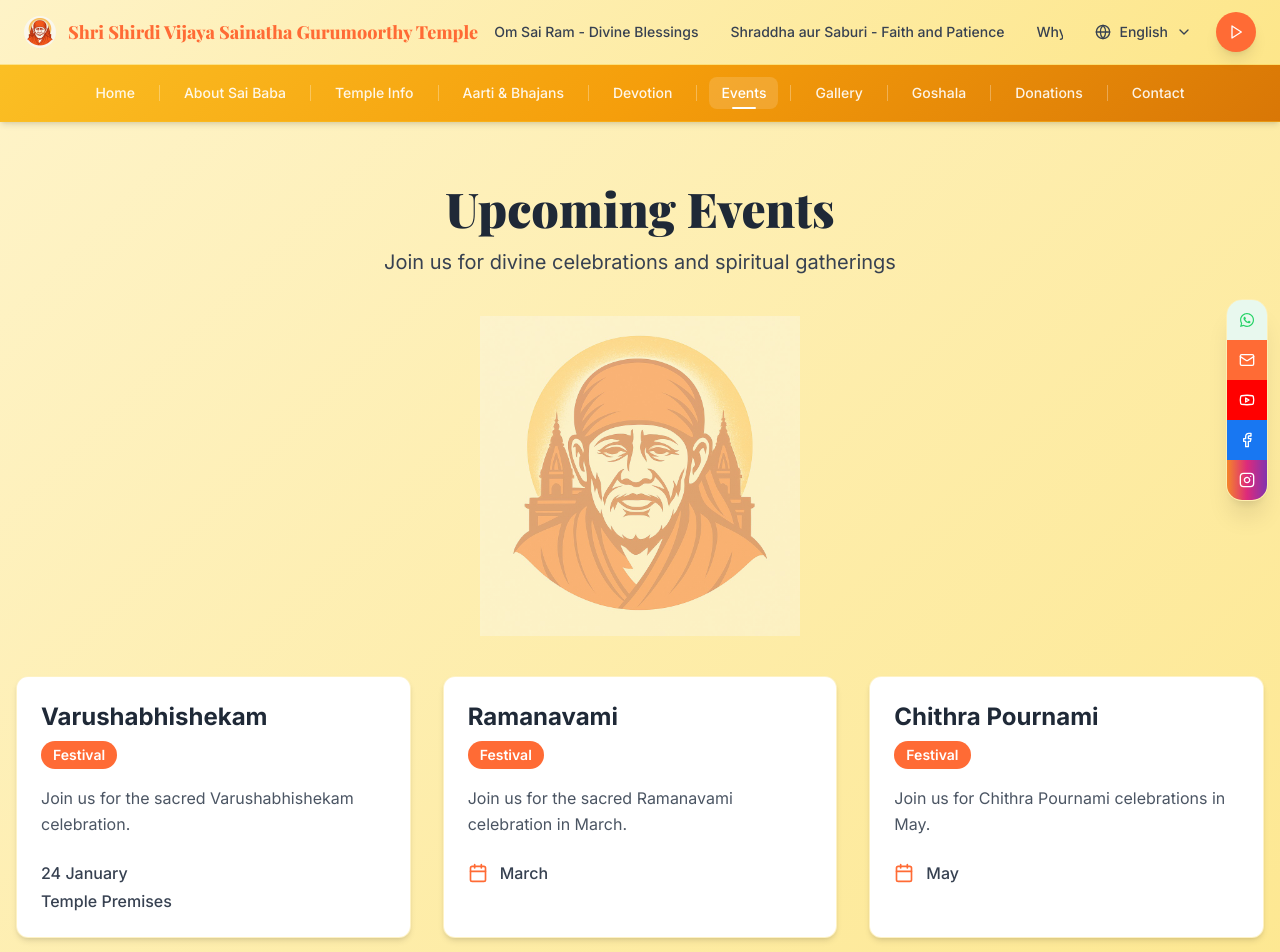
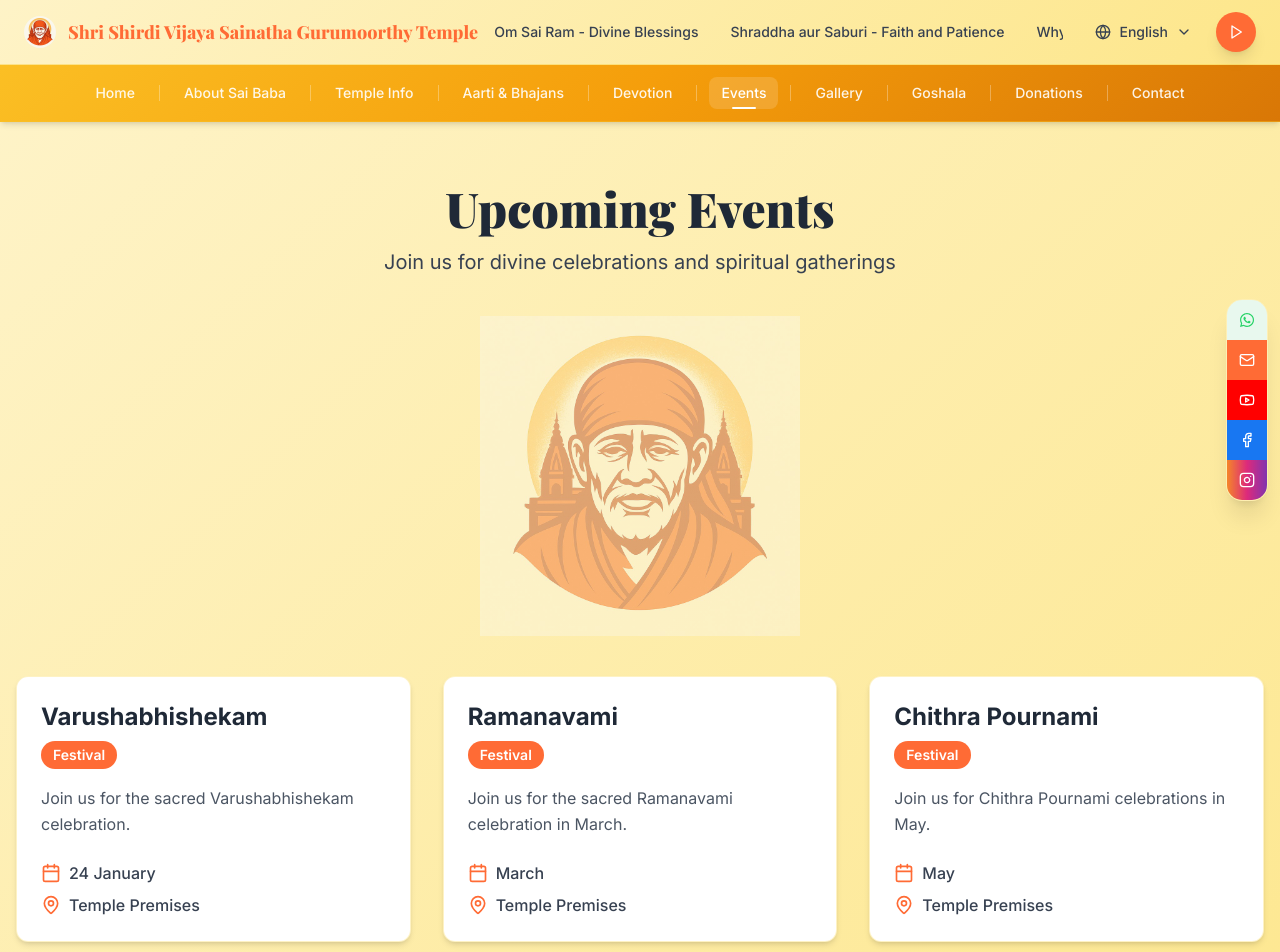
Before and after one commit to vigneshmuthu789/Saibab-1030-v2, a Next.js app: page /events in a window 1280 px wide. Shown: the top 952 px of the page. Built offline with nearby package versions, Linux system fonts and the light colour scheme.

Commit message:
Standardize event cards with Calendar and MapPin icons

```diff
--- a/src/components/events-list.tsx
+++ b/src/components/events-list.tsx
@@ -1,6 +1,6 @@
 "use client";
 
-import { Calendar } from "lucide-react";
+import { Calendar, MapPin } from "lucide-react";
 import { Card } from "@/components/ui/card";
 
 const events = [
@@ -9,7 +9,6 @@ const events = [
     title: "Varushabhishekam",
     date: "24 January",
     location: "Temple Premises",
-    showDateIcon: false,
     description: "Join us for the sacred Varushabhishekam celebration.",
     type: "Festival",
   },
@@ -17,6 +16,7 @@ const events = [
     id: 2,
     title: "Ramanavami",
     date: "March",
+    location: "Temple Premises",
     description: "Join us for the sacred Ramanavami celebration in March.",
     type: "Festival",
   },
@@ -24,6 +24,7 @@ const events = [
     id: 3,
     title: "Chithra Pournami",
     date: "May",
+    location: "Temple Premises",
     description: "Join us for Chithra Pournami celebrations in May.",
     type: "Festival",
   },
@@ -31,6 +32,7 @@ const events = [
     id: 4,
     title: "Guru Purnima",
     date: "June",
+    location: "Temple Premises",
     description: "Join us for Guru Purnima celebrations in June.",
     type: "Festival",
   },
@@ -38,6 +40,7 @@ const events = [
     id: 5,
     title: "Navarathri",
     date: "September - October",
+    location: "Temple Premises",
     description: "Join us for Navarathri celebrations from September to October.",
     type: "Festival",
   },
@@ -45,6 +48,7 @@ const events = [
     id: 6,
     title: "Shirdi Vijayadasami",
     date: "October",
+    location: "Temple Premises",
     description: "Join us for Shirdi Vijayadasami celebrations in October.",
     type: "Festival",
   },
@@ -74,19 +78,16 @@ export function EventsList() {
               {event.description}
             </p>
 
-            {event.showDateIcon === false ? (
-              <div className="space-y-1 text-gray-700">
-                <p className="font-medium">{event.date}</p>
-                {event.location ? (
-                  <p className="font-medium">{event.location}</p>
-                ) : null}
-              </div>
-            ) : (
-              <div className="flex items-center gap-3 text-gray-700">
-                <Calendar className="w-5 h-5 text-divine-saffron" />
+            <div className="space-y-2 text-gray-700">
+              <div className="flex items-center gap-2">
+                <Calendar className="w-5 h-5 text-divine-saffron shrink-0" />
                 <span className="font-medium">{event.date}</span>
               </div>
-            )}
+              <div className="flex items-center gap-2">
+                <MapPin className="w-5 h-5 text-divine-saffron shrink-0" />
+                <span className="font-medium">{event.location}</span>
+              </div>
+            </div>
           </div>
         </Card>
       ))}
```
